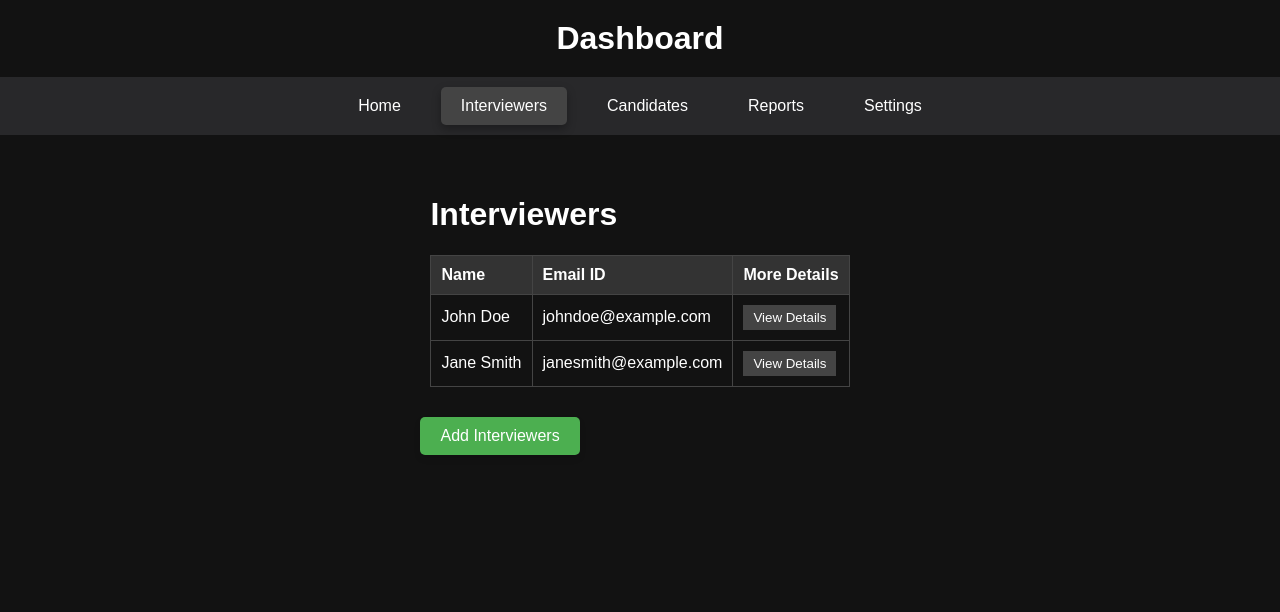
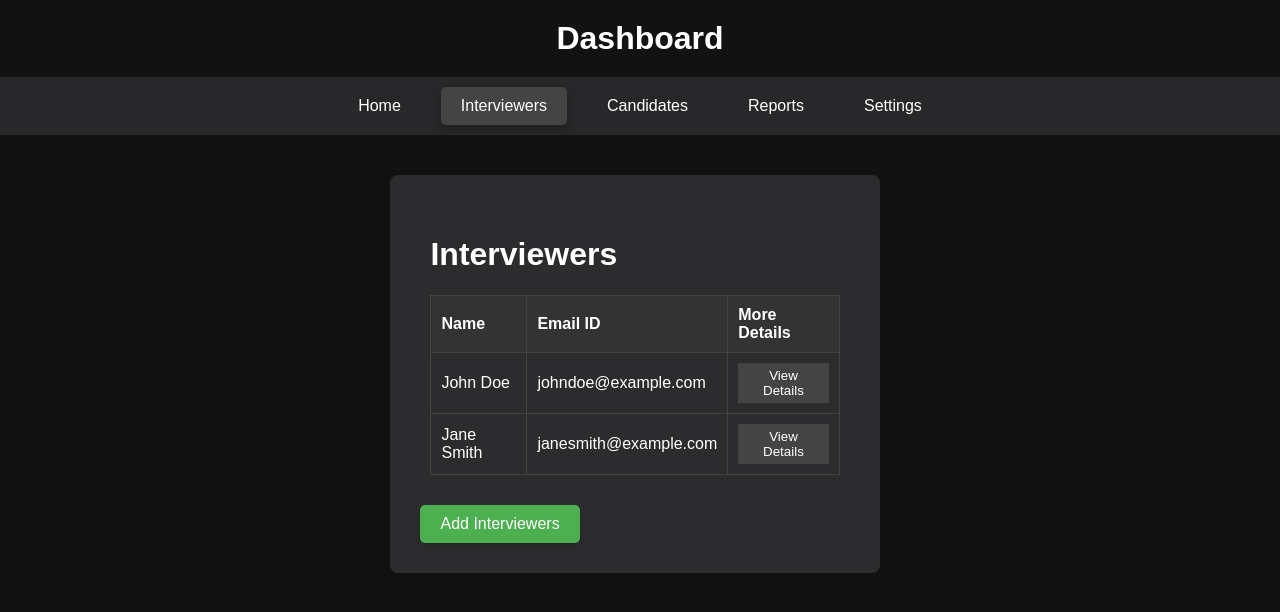
Before and after one commit to Param-Punjab/SIH, a React (Create React App) app in the folder interview-dashboard/: page / in a window 1280 px wide. Both pictures are taken after a click on the item "Interviewers". Shown: the top 612 px of the page. Built offline with nearby package versions, Linux system fonts and the light colour scheme.

Commit message:
Fixing bugs of animation

```diff
--- a/interview-dashboard/src/App.js
+++ b/interview-dashboard/src/App.js
@@ -22,14 +22,14 @@ function App() {
         );
       case "interviewers":
         return (
-          <div key="interviewers">
+          <div key="interviewers" className="content">
             <Interviewers />
             <AnimatedButton text="Add Interviewers" onClick={() => alert("Add Interviewers Clicked!")} />
           </div>
         );
       case "candidates":
         return (
-          <div key="candidates">
+          <div key="candidates" className="content">
             <Candidates />
             <AnimatedButton text="Add Candidates" onClick={() => alert("Add Candidates Clicked!")} />
           </div>
```
